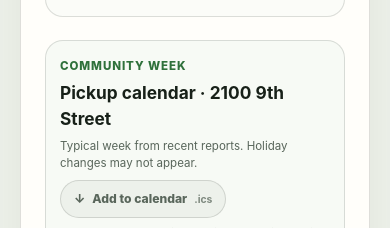
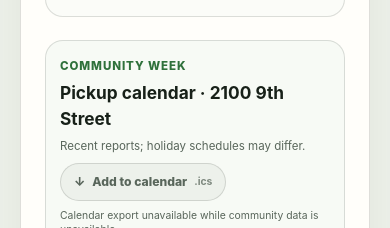
Before and after one commit to bkubwimana/berkeley-trash-day, a React (Vite) app: page / in a window 390 px wide. Shown: the part 2780-3008 px from the top of the page. Built offline with nearby package versions, Linux system fonts and the light colour scheme; no server answers.

Commit message:
Keep calendar note visually balanced

```diff
--- a/src/App.jsx
+++ b/src/App.jsx
@@ -99,7 +99,7 @@ function WeeklyCalendar({ area, blockSchedule, loadFailed }) {
           <h3 id="calendar-title">Pickup calendar · {area.addressRange} {area.streetName}</h3>
         </div>
         <div className="calendar-heading-actions">
-          <p>Typical week from recent reports. Holiday changes may not appear.</p>
+          <p>Recent reports; holiday schedules may differ.</p>
           <button
             className="calendar-export-button"
             type="button"
--- a/src/styles.css
+++ b/src/styles.css
@@ -879,6 +879,7 @@ h2 {
   color: var(--muted);
   font-size: 0.72rem;
   text-align: right;
+  white-space: nowrap;
 }
 
 .calendar-export-button {
@@ -1436,6 +1437,10 @@ footer p {
   .calendar-heading-actions > p,
   .calendar-export-note {
     text-align: left;
+  }
+
+  .calendar-heading-actions > p {
+    white-space: normal;
   }
 
   .calendar-grid {
```
Also changed, not shown: 1 other file (tests, documents, lock files or other folders).
